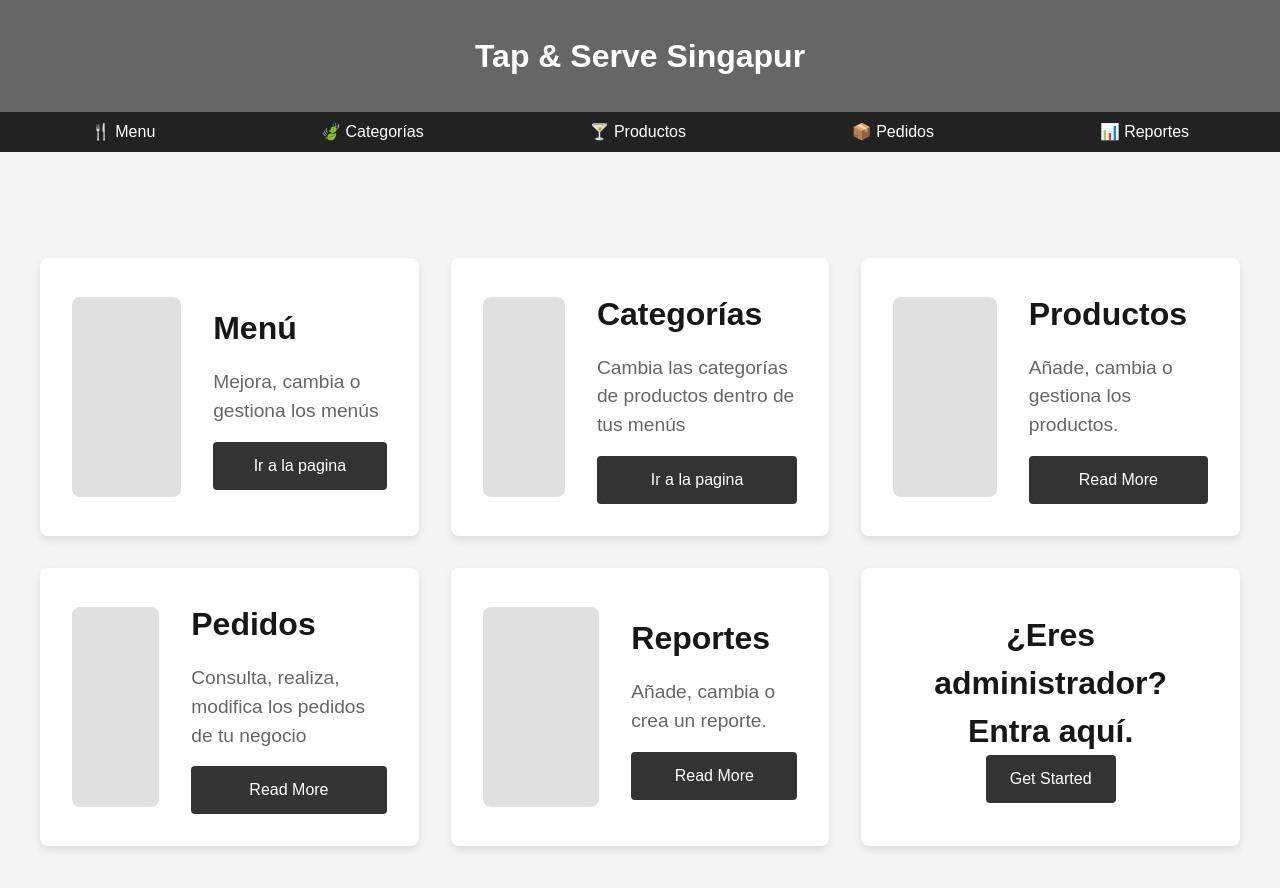
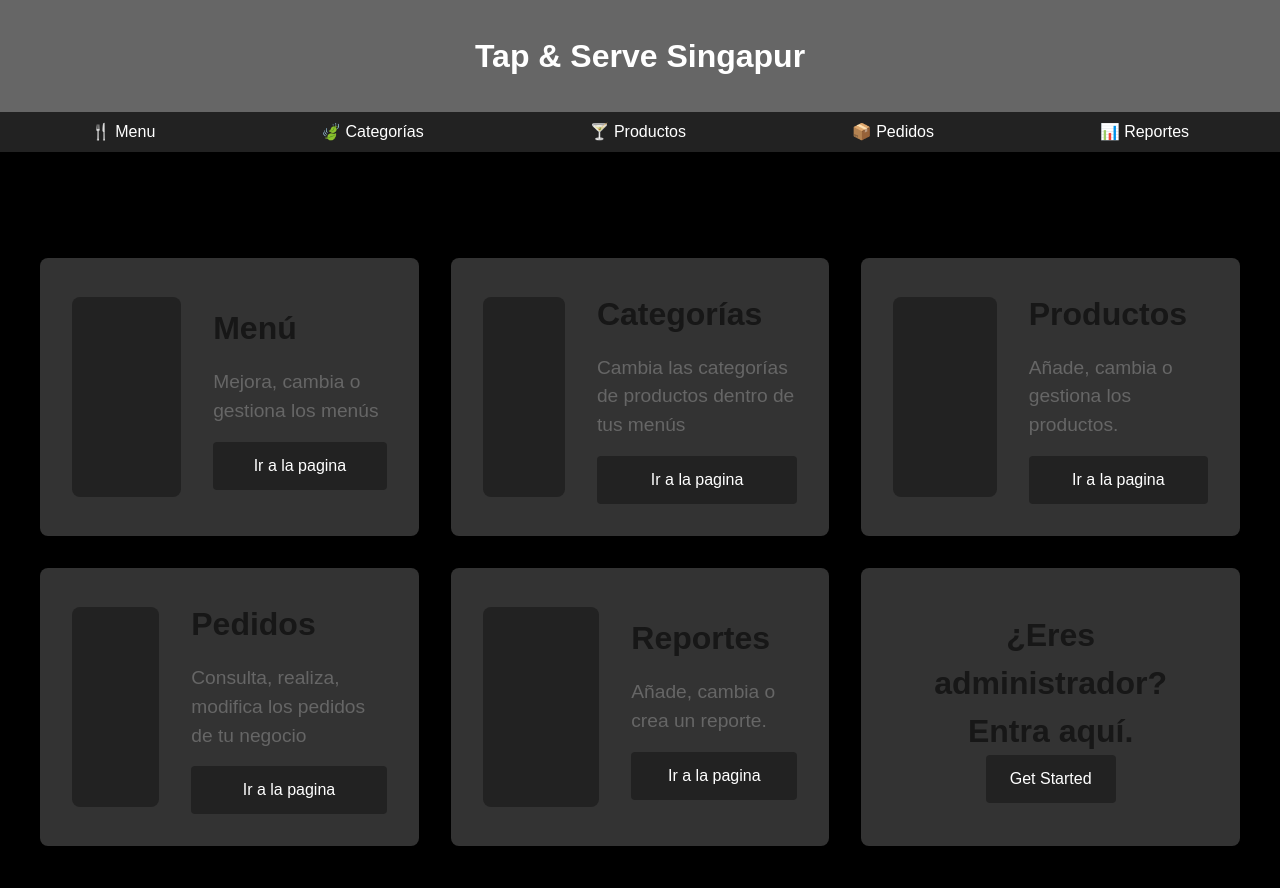
Before and after one commit to lopezsDev/Tap-Server-Singapur, a Next.js app in the folder frontend/: page / in a window 1280 px wide. Shown: the top 888 px of the page. Built offline with nearby package versions, Linux system fonts and the light colour scheme.

Commit message:
Cambios de penultimo uso para arreglos en paginas

```diff
--- a/frontend/src/app/page.tsx
+++ b/frontend/src/app/page.tsx
@@ -33,7 +33,7 @@ export default function Home() {
             <div style={styles.textContent}>
               <h2 style={styles.title}>Productos</h2>
               <p style={styles.description}>Añade, cambia o gestiona los productos.</p>
-              <button style={styles.button}><Link href="./paginas/Productos">Read More</Link></button>
+              <button style={styles.button}><Link href="./paginas/Productos">Ir a la pagina</Link></button>
             </div>
           </div>
 
@@ -43,7 +43,7 @@ export default function Home() {
             <div style={styles.textContent}>
               <h2 style={styles.title}>Pedidos</h2>
               <p style={styles.description}>Consulta, realiza, modifica los pedidos de tu negocio</p>
-              <button style={styles.button}><Link href="./paginas/Pedidos">Read More</Link></button>
+              <button style={styles.button}><Link href="./paginas/Pedidos">Ir a la pagina</Link></button>
             </div>
           </div>
 
@@ -53,7 +53,7 @@ export default function Home() {
             <div style={styles.textContent}>
               <h2 style={styles.title}>Reportes</h2>
               <p style={styles.description}>Añade, cambia o crea un reporte.</p>
-              <button style={styles.button}><Link href="./paginas/Reportes">Read More</Link></button>
+              <button style={styles.button}><Link href="./paginas/Reportes">Ir a la pagina</Link></button>
             </div>
           </div>
 
@@ -77,7 +77,7 @@ const styles: { [key: string]: CSSProperties } = {
     alignItems: 'center',
     minHeight: '100vh',
     padding: '2rem',
-    backgroundColor: '#f5f5f5',
+    backgroundColor: '#000',
   },
   grid: {
     display: 'grid',
@@ -90,14 +90,14 @@ const styles: { [key: string]: CSSProperties } = {
     display: 'flex',
     alignItems: 'center',
     padding: '2rem',
-    backgroundColor: '#ffffff',
+    backgroundColor: '#333',
     borderRadius: '8px',
     boxShadow: '0 4px 8px rgba(0, 0, 0, 0.1)',
   },
   imagePlaceholder: {
     width: '200px',
     height: '200px',
-    backgroundColor: '#e0e0e0',
+    backgroundColor: '#222',
     borderRadius: '8px',
     marginRight: '2rem',
   },
@@ -126,7 +126,7 @@ const styles: { [key: string]: CSSProperties } = {
     padding: '0.75rem 1.5rem',
     fontSize: '1rem',
     color: '#ffffff',
-    backgroundColor: '#333',
+    backgroundColor: '#222',
     border: 'none',
     borderRadius: '4px',
     cursor: 'pointer',
```
